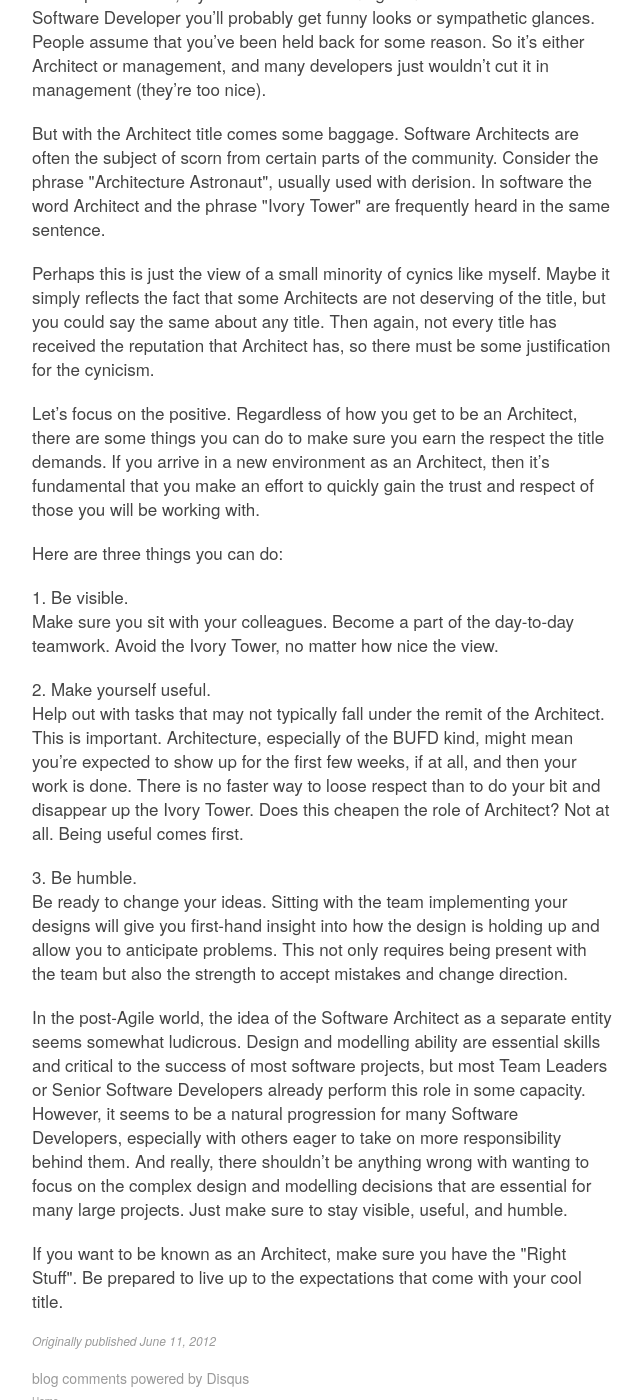
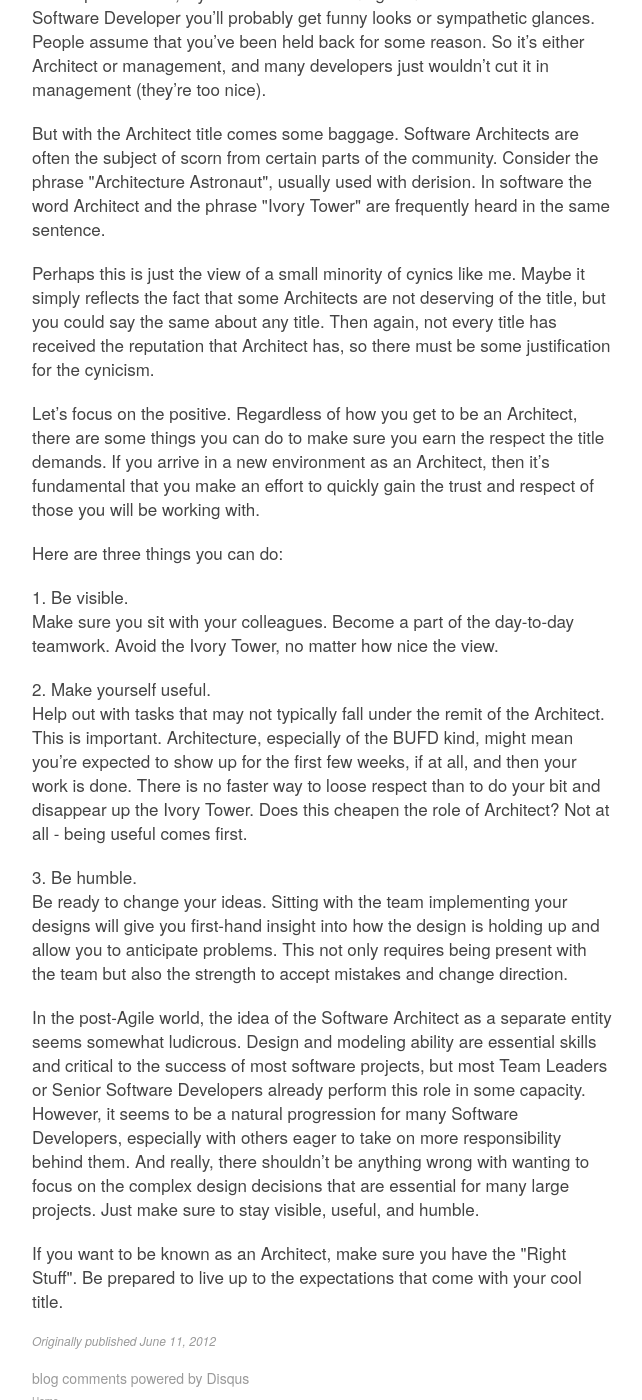
Before and after one commit to niclic/niclic.github.com, a Jekyll site: the page built from _posts/2012-06-11-when-i-grow-up-i-want-to-be-an-architecture-astronaut.html, in a window 1280 px wide and 1400 px high, scrolled down 609 px. Shown: the whole window, without its empty margins (498-1140 px from the left). Built offline with Jekyll 4.4.1, drawn with Linux system fonts in a browser that asks for light colours; comment, search, counter and statistics services are not loaded; some of the changed text lies outside the part shown.

Commit message:
Fix minor grammatical errors.

```diff
--- a/_posts/2012-06-11-when-i-grow-up-i-want-to-be-an-architecture-astronaut.html
+++ b/_posts/2012-06-11-when-i-grow-up-i-want-to-be-an-architecture-astronaut.html
@@ -12,15 +12,15 @@ year: 2012
 
 <p>I’ve discussed career development with many Software Developers over the years. The desire to become an Architect seems to be a common goal of many of them and is considered to be the pinnacle of achievement in the career of a Software Developer. And why wouldn’t it? It sounds cool and important, almost certainly comes with a salary increase, and grants the owner instant powers over mortal Developers. Presumably only great people get to be endowed with the title, right?</p>
 
-<p>I’ve always been suspicious of anybody who adopts the Architect moniker. Or at least anybody who introduces themselves as an Architect - am I expected to bow or address them differently? I find myself reserving judgement until they wow me with their awesome powers, well honed over years of practice and rigorous training. It’s not that there are no great Architects. More likely I have yet to meet one.</p>
+<p>I’ve always been suspicious of anybody who adopts the Architect moniker. Or at least anybody who introduces themselves as an Architect - am I expected to bow or address them differently? I find myself reserving judgment until they wow me with their awesome powers, well-honed over years of practice and rigorous training. It’s not that there are no great Architects. More likely I have yet to meet one.</p>
 
-<p>So why do so many developers want to become an Architect? There’s the desire to embellish one’s title that seems all too common in this business. You can place many adjectives in front of the word Architect and it sounds even cooler: Chief Architect, Product Architect, Distinguished Architect. Impressive stuff.</p>
+<p>So why do so many developers want to become an Architect? There’s the desire to embellish one’s title that seems all too common in this business. You can place many adjectives in front of the word Architect and it sounds even cooler: Chief Architect, Product Architect, or Distinguished Architect. Impressive stuff...</p>
 
 <p>Perhaps Architect is the logical endpoint in the career of a Software Developer.  After all, if you are over a certain age and still have the title Software Developer you’ll probably get funny looks or sympathetic glances. People assume that you’ve been held back for some reason. So it’s either Architect or management, and many developers just wouldn’t cut it in management (they’re too nice).</p>
 
 <p>But with the Architect title comes some baggage. Software Architects are often the subject of scorn from certain parts of the community. Consider the phrase "Architecture Astronaut", usually used with derision. In software the word Architect and the phrase "Ivory Tower" are frequently heard in the same sentence.</p>
 
-<p>Perhaps this is just the view of a small minority of cynics like myself. Maybe it simply reflects the fact that some Architects are not deserving of the title, but you could say the same about any title. Then again, not every title has received the reputation that Architect has, so there must be some justification for the cynicism.</p>
+<p>Perhaps this is just the view of a small minority of cynics like me. Maybe it simply reflects the fact that some Architects are not deserving of the title, but you could say the same about any title. Then again, not every title has received the reputation that Architect has, so there must be some justification for the cynicism.</p>
 
 <p>Let’s focus on the positive. Regardless of how you get to be an Architect, there are some things you can do to make sure you earn the respect the title demands. If you arrive in a new environment as an Architect, then it’s fundamental that you make an effort to quickly gain the trust and respect of those you will be working with. </p>
 
@@ -30,11 +30,11 @@ year: 2012
 Make sure you sit with your colleagues. Become a part of the day-to-day teamwork. Avoid the Ivory Tower, no matter how nice the view.</p>
 
 <p>2. Make yourself useful.<br>
-Help out with tasks that may not typically fall under the remit of the Architect. This is important. Architecture, especially of the BUFD kind, might mean you’re expected to show up for the first few weeks, if at all, and then your work is done. There is no faster way to loose respect than to do your bit and disappear up the Ivory Tower. Does this cheapen the role of Architect? Not at all. Being useful comes first.</p>
+Help out with tasks that may not typically fall under the remit of the Architect. This is important. Architecture, especially of the BUFD kind, might mean you’re expected to show up for the first few weeks, if at all, and then your work is done. There is no faster way to loose respect than to do your bit and disappear up the Ivory Tower. Does this cheapen the role of Architect? Not at all - being useful comes first.</p>
 
 <p>3. Be humble.<br>
 Be ready to change your ideas. Sitting with the team implementing your designs will give you first-hand insight into how the design is holding up and allow you to anticipate problems. This not only requires being present with the team but also the strength to accept mistakes and change direction.</p>
 
-<p>In the post-Agile world, the idea of the Software Architect as a separate entity seems somewhat ludicrous. Design and modelling ability are essential skills and critical to the success of most software projects, but most Team Leaders or Senior Software Developers already perform this role in some capacity. However, it seems to be a natural progression for many Software Developers, especially with others eager to take on more responsibility behind them. And really, there shouldn’t be anything wrong with wanting to focus on the complex design and modelling decisions that are essential for many large projects. Just make sure to stay visible, useful, and humble.</p>
+<p>In the post-Agile world, the idea of the Software Architect as a separate entity seems somewhat ludicrous. Design and modeling ability are essential skills and critical to the success of most software projects, but most Team Leaders or Senior Software Developers already perform this role in some capacity. However, it seems to be a natural progression for many Software Developers, especially with others eager to take on more responsibility behind them. And really, there shouldn’t be anything wrong with wanting to focus on the complex design decisions that are essential for many large projects. Just make sure to stay visible, useful, and humble.</p>
 
 <p>If you want to be known as an Architect, make sure you have the "Right Stuff". Be prepared to live up to the expectations that come with your cool title.</p>
```
